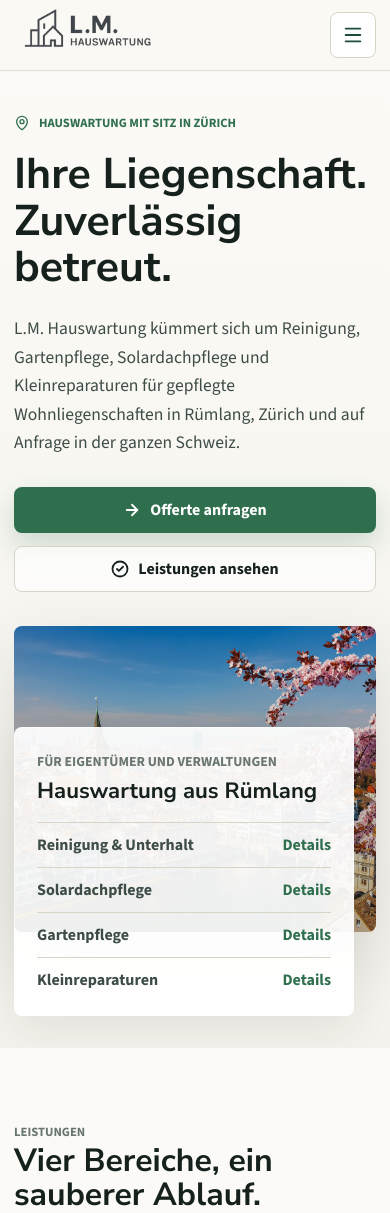
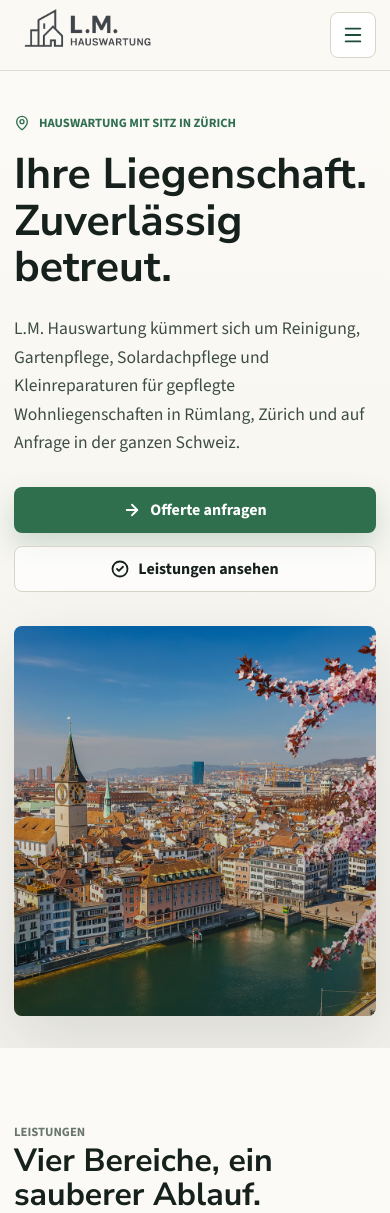
Before and after one commit to shawn-lacarta/lmhauswartung, a Next.js app: page / in a window 390 px wide. Shown: the top 1213 px of the page. Built offline with nearby package versions, Linux system fonts and the light colour scheme.

Commit message:
Hide hero card on mobile

```diff
--- a/app/globals.css
+++ b/app/globals.css
@@ -1086,11 +1086,11 @@ textarea {
   }
 
   .hero-photo {
-    inset: 0 0 84px 0;
+    inset: 0;
   }
 
   .hero-card {
-    width: calc(100% - 22px);
+    display: none;
   }
 
   .section {
```
